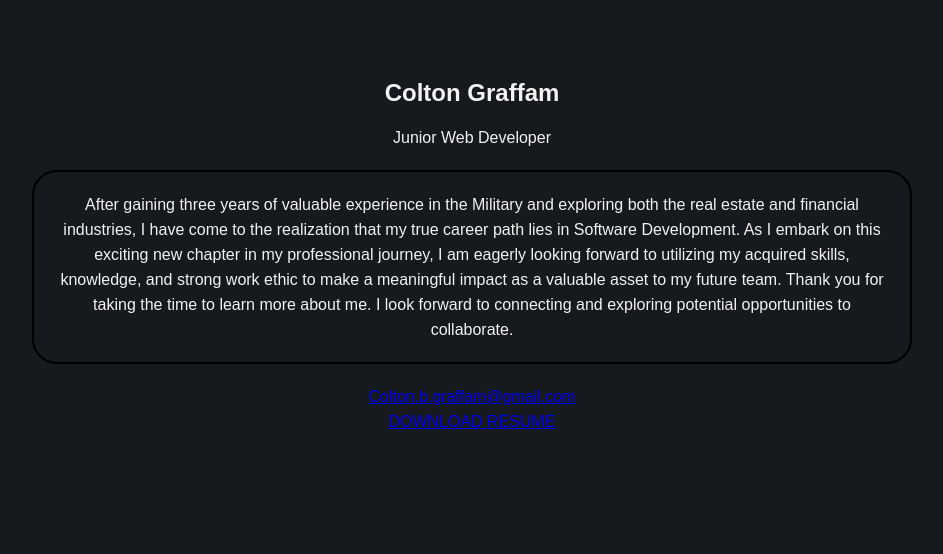
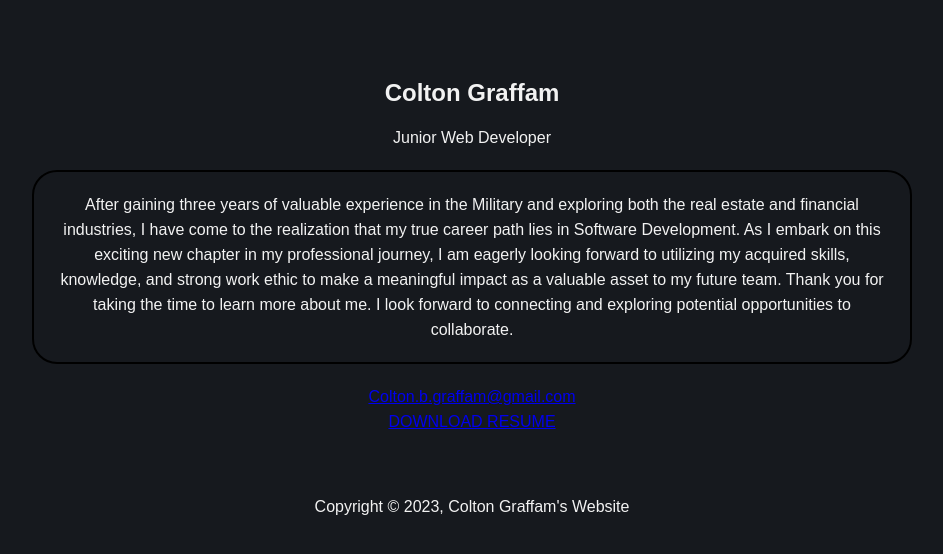
Before and after one commit to graffamc50/PersonalWebsite, a plain HTML site: page About.html in a window 1280 px wide. Shown: the part 80-634 px from the top of the page, without its empty margins (168-1111 px from the left). Drawn offline with Linux system fonts and the light colour scheme; some icons are missing.

Commit message:
Added Footer

```diff
--- a/About.html
+++ b/About.html
@@ -42,5 +42,8 @@
         </div>
     </section>
 	<script src="script.js"></script>
+    <footer>
+        <p>Copyright &copy; 2023, Colton Graffam's Website</p>
+    </footer>
 </body>
 </html>
```
Also changed, not shown: Contact.html (+3 -0 lines), index.html (+3 -0 lines).
